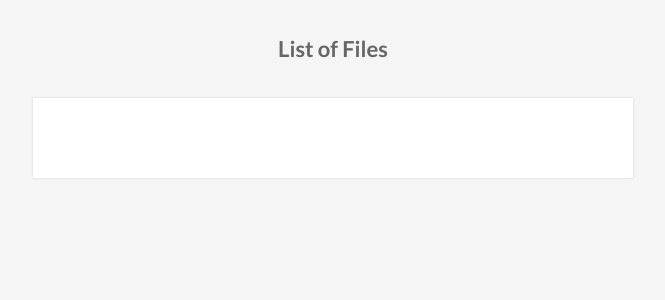
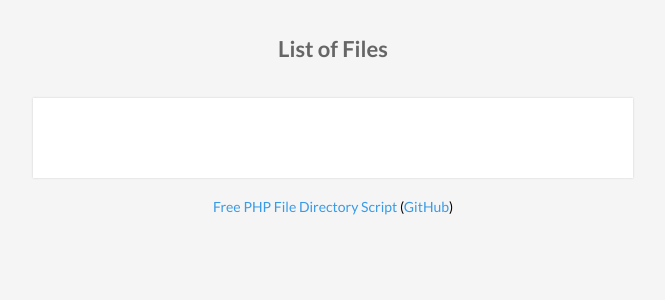
Before and after one commit to halgatewood/file-directory-list, a PHP site: page / in a window 1280 px wide. Shown: the top 300 px of the page, without its empty margins (307-972 px from the left). Run offline with PHP 8.4, Linux system fonts and the light colour scheme; some libraries are stand-ins or nearby versions.

Commit message:
Added link to demo

```diff
--- a/index.php
+++ b/index.php
@@ -59,8 +59,8 @@ if( !$title ) { $title = cleanTitle(basename(dirname(__FILE__))); }
 	<link href="https://fonts.googleapis.com/css?family=Lato:700,400,300,300italic,700italic" rel="stylesheet" type="text/css" />
 	<style>
 		*, *:before, *:after { -moz-box-sizing: border-box; -webkit-box-sizing: border-box; box-sizing: border-box; }
-		body { font-family: "Lato", "HelveticaNeue-Light", "Helvetica Neue Light", "Helvetica Neue", Helvetica, Arial, "Lucida Grande", sans-serif; font-weight: 400; font-size: 14px; line-height: 18px; padding: 0; margin: 0; background: #f5f5f5; }
-		.wrap { max-width: 600px; margin: 20px auto; background: white; padding: 40px; box-shadow: 0 0 2px #ccc; }
+		body { font-family: "Lato", "HelveticaNeue-Light", "Helvetica Neue Light", "Helvetica Neue", Helvetica, Arial, "Lucida Grande", sans-serif; font-weight: 400; font-size: 14px; line-height: 18px; padding: 0; margin: 0; background: #f5f5f5; text-align: center;}
+		.wrap { max-width: 600px; margin: 20px auto; background: white; padding: 40px; box-shadow: 0 0 2px #ccc; text-align: left;}
 		@media only screen and (max-width: 700px) { .wrap { padding: 15px; } }
 		h1 { text-align: center; margin: 40px 0; font-size: 22px; font-weight: bold; color: #666; }
 		a { color: #399ae5; text-decoration: none; } a:hover { color: #206ba4; text-decoration: none; }
@@ -236,5 +236,6 @@ build_blocks( $items, false );
 </script>
 <?php } ?>
 </div>
+<a href="https://halgatewood.com/free/file-directory-list/">Free PHP File Directory Script</a> (<a href="https://github.com/halgatewood/file-directory-list/">GitHub</a>)
 </body>
 </html>
```
